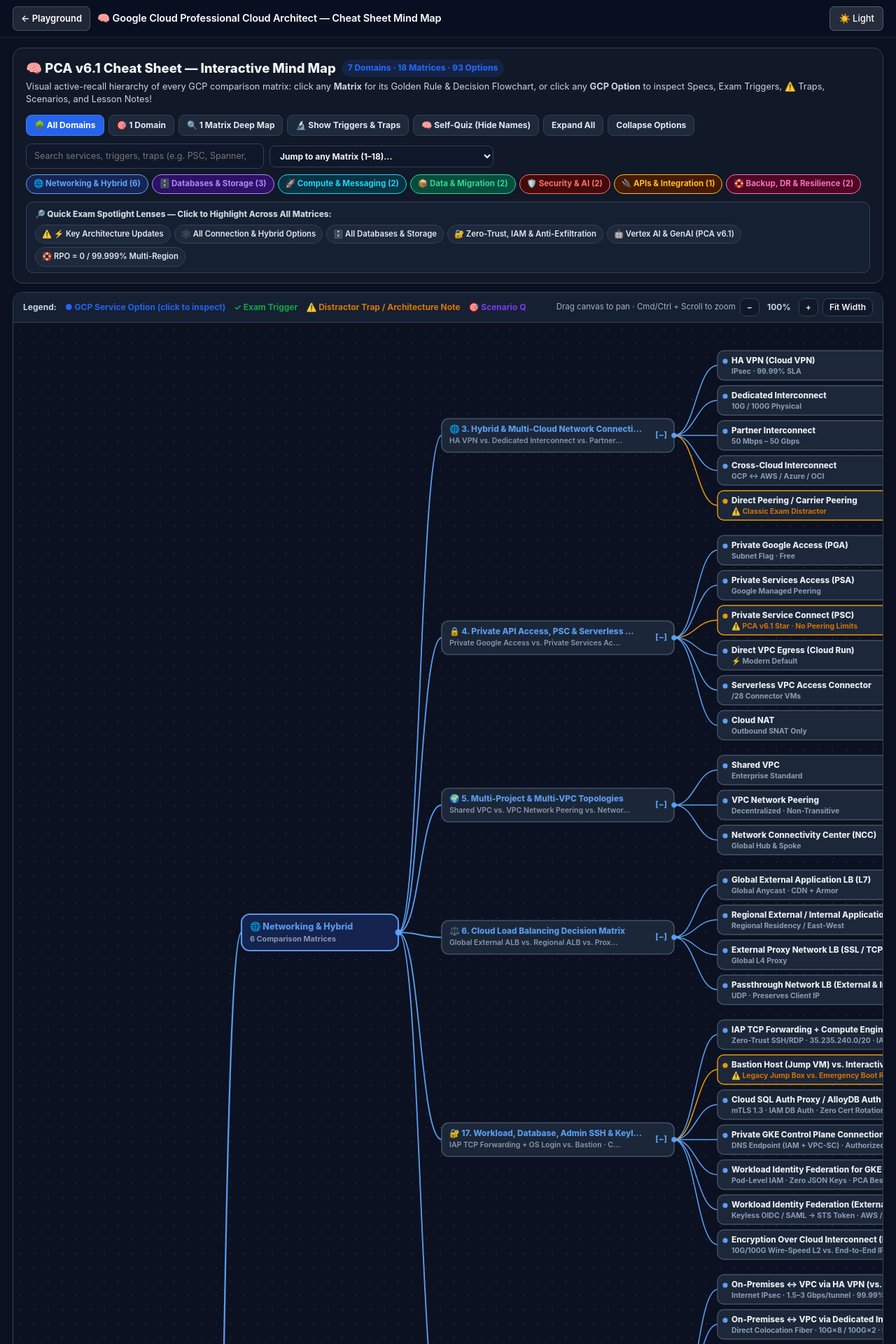
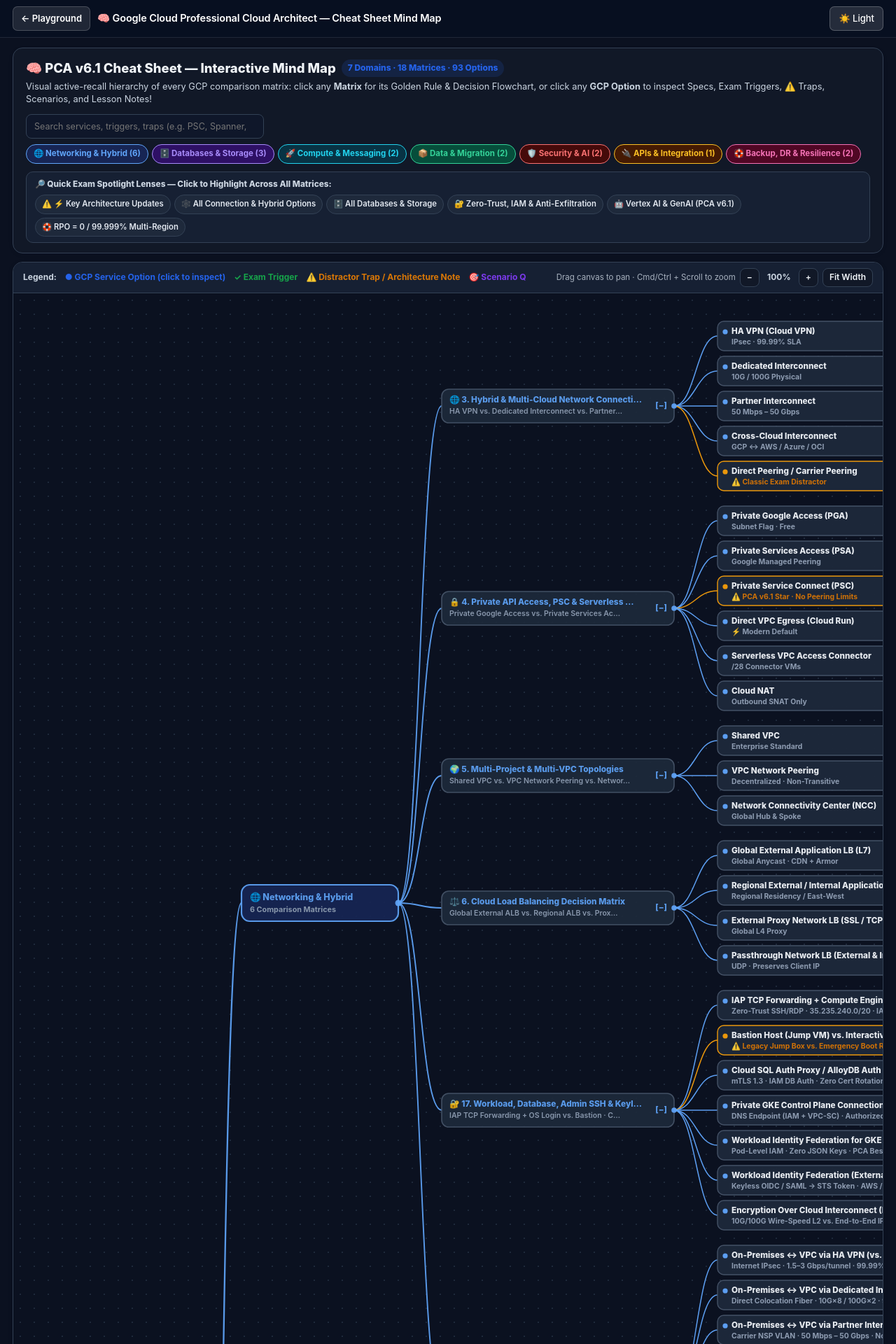
Before and after one commit to neverdie88/neverdie88.github.io, a Jekyll site: the page pca-cheatsheet/index.html, which Jekyll copies as it is, in a window 1280 px wide. Shown: the top 1920 px of the page at 70% size. Built offline with Jekyll 4.4.1, drawn with Linux system fonts in a browser that asks for light colours; some of the changed text lies outside the part shown.

Commit message:
Remove top toolbar buttons and matrix dropdown from PCA Mind Map

```diff
--- a/pca-cheatsheet/index.html
+++ b/pca-cheatsheet/index.html
@@ -355,21 +355,12 @@
               Visual active-recall hierarchy of every GCP comparison matrix: click any <strong>Matrix</strong> for its Golden Rule &amp; Decision Flowchart, or click any <strong>GCP Option</strong> to inspect Specs, Exam Triggers, ⚠️ Traps, Scenarios, and Lesson Notes!
             </div>
           </div>
-          <div class="cm-toolbar gemini-reader-ignore">
-
-            <button type="button" id="mode-all-btn" class="cm-pill-btn active">🌳 All Domains</button>
-            <button type="button" id="mode-domain-btn" class="cm-pill-btn">🎯 1 Domain</button>
-            <button type="button" id="mode-matrix-btn" class="cm-pill-btn">🔍 1 Matrix Deep Map</button>
-            <button type="button" id="toggle-leaves-btn" class="cm-pill-btn" title="Expand Trigger, Exam Trap & Scenario leaf nodes on options">🔬 Show Triggers &amp; Traps</button>
-            <button type="button" id="toggle-quiz-btn" class="cm-pill-btn" title="Mask GCP option names on the mind map so you can guess the service from its badge & triggers!">🧠 Self-Quiz (Hide Names)</button>
-            <button type="button" id="expand-all-btn" class="cm-pill-btn">Expand All</button>
-            <button type="button" id="collapse-all-btn" class="cm-pill-btn">Collapse Options</button>
-          </div>
+
         </div>
 
         <div class="cm-filter-row gemini-reader-ignore">
           <input type="search" id="cm-search" class="cm-search" placeholder="Search services, triggers, traps (e.g. PSC, Spanner, MACsec, RPO, Auth Proxy)... (/)" />
-          <select id="cm-matrix-select" class="cm-matrix-select" title="Jump directly to a specific Comparison Matrix"></select>
+
           <div id="cm-domain-pills" class="cm-domain-pills"></div>
         </div>
 
@@ -701,11 +692,11 @@
     }
 
     function syncToolbarButtons() {
-      $('mode-all-btn').classList.toggle('active', viewMode === 'all');
-      $('mode-domain-btn').classList.toggle('active', viewMode === 'domain');
-      $('mode-matrix-btn').classList.toggle('active', viewMode === 'matrix');
-      $('toggle-leaves-btn').classList.toggle('active', showAllLeaves || viewMode === 'matrix');
-      $('toggle-quiz-btn').classList.toggle('quiz-active', selfQuizMode);
+      $('mode-all-btn')?.classList.toggle('active', viewMode === 'all');
+      $('mode-domain-btn')?.classList.toggle('active', viewMode === 'domain');
+      $('mode-matrix-btn')?.classList.toggle('active', viewMode === 'matrix');
+      $('toggle-leaves-btn')?.classList.toggle('active', showAllLeaves || viewMode === 'matrix');
+      $('toggle-quiz-btn')?.classList.toggle('quiz-active', selfQuizMode);
       renderControls();
     }
 
@@ -1315,17 +1306,17 @@
     }
 
     // Toolbar Listeners
-    $('mode-all-btn').addEventListener('click', () => {
+    $('mode-all-btn')?.addEventListener('click', () => {
       viewMode = 'all';
       syncToolbarButtons();
       renderMindMap();
     });
-    $('mode-domain-btn').addEventListener('click', () => {
+    $('mode-domain-btn')?.addEventListener('click', () => {
       viewMode = 'domain';
       syncToolbarButtons();
       renderMindMap();
     });
-    $('mode-matrix-btn').addEventListener('click', () => {
+    $('mode-matrix-btn')?.addEventListener('click', () => {
       viewMode = 'matrix';
       if (!activeMatrixId && TABLES[0]) activeMatrixId = TABLES[0].id;
       collapsedMatrices[activeMatrixId] = false;
@@ -1333,22 +1324,22 @@
       showMatrixInspector(activeMatrixId);
       renderMindMap();
     });
-    $('toggle-leaves-btn').addEventListener('click', () => {
+    $('toggle-leaves-btn')?.addEventListener('click', () => {
       showAllLeaves = !showAllLeaves;
       syncToolbarButtons();
       renderMindMap();
     });
-    $('toggle-quiz-btn').addEventListener('click', () => {
+    $('toggle-quiz-btn')?.addEventListener('click', () => {
       selfQuizMode = !selfQuizMode;
       if (!selfQuizMode) revealedOptions.clear();
       syncToolbarButtons();
       renderMindMap();
     });
-    $('expand-all-btn').addEventListener('click', () => {
+    $('expand-all-btn')?.addEventListener('click', () => {
       collapsedMatrices = {};
       renderMindMap();
     });
-    $('collapse-all-btn').addEventListener('click', () => {
+    $('collapse-all-btn')?.addEventListener('click', () => {
       viewMode = 'all';
       showAllLeaves = false;
       expandedOptions = {};
@@ -1362,7 +1353,7 @@
       if (searchQuery) collapsedMatrices = {};
       renderMindMap();
     });
-    $('cm-matrix-select').addEventListener('change', e => {
+    $('cm-matrix-select')?.addEventListener('change', e => {
       const tid = e.target.value;
       if (!tid) {
         viewMode = 'all';
```
Also changed, not shown: other parts of pca-cheatsheet/index.html (+1 -1 lines).
